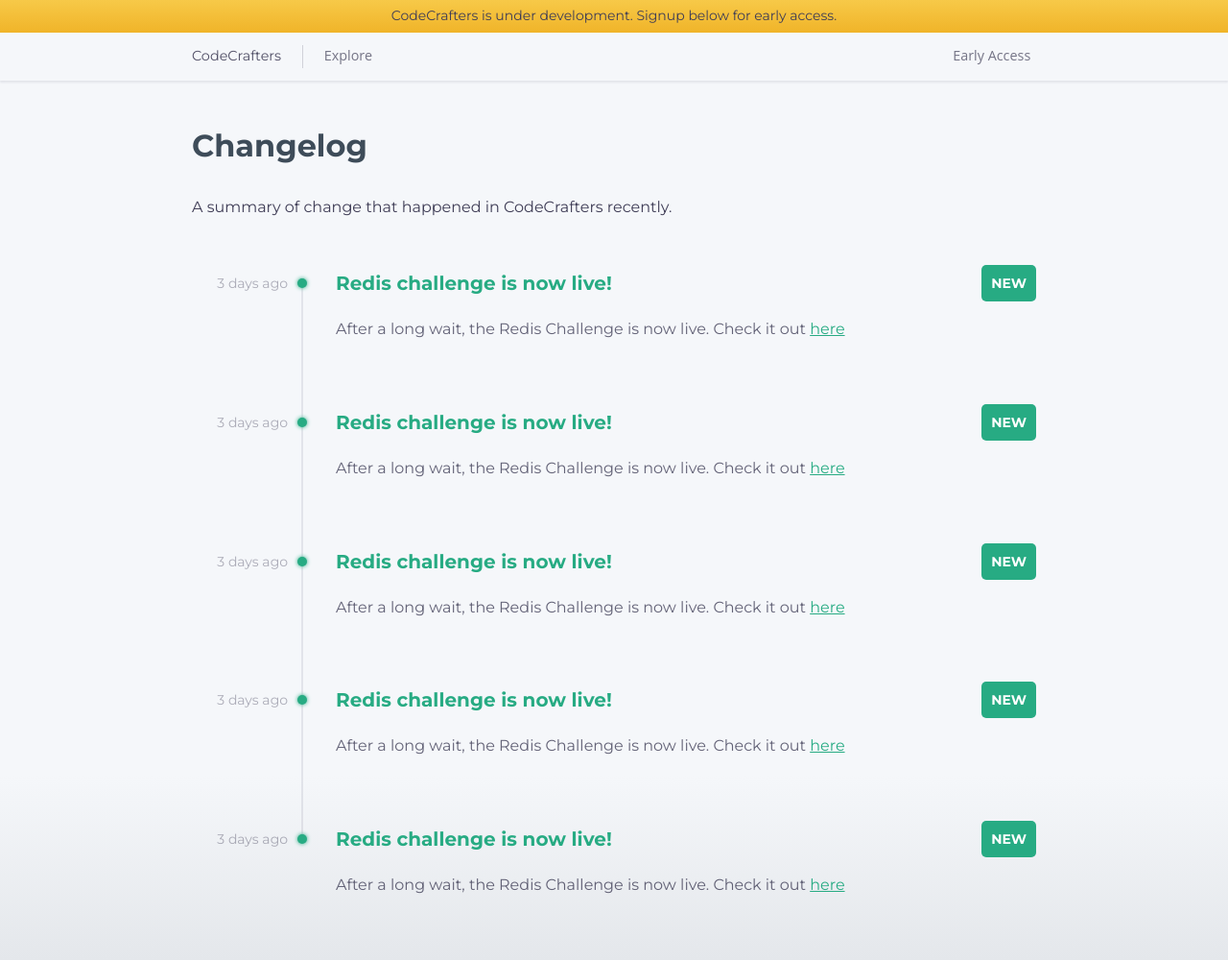
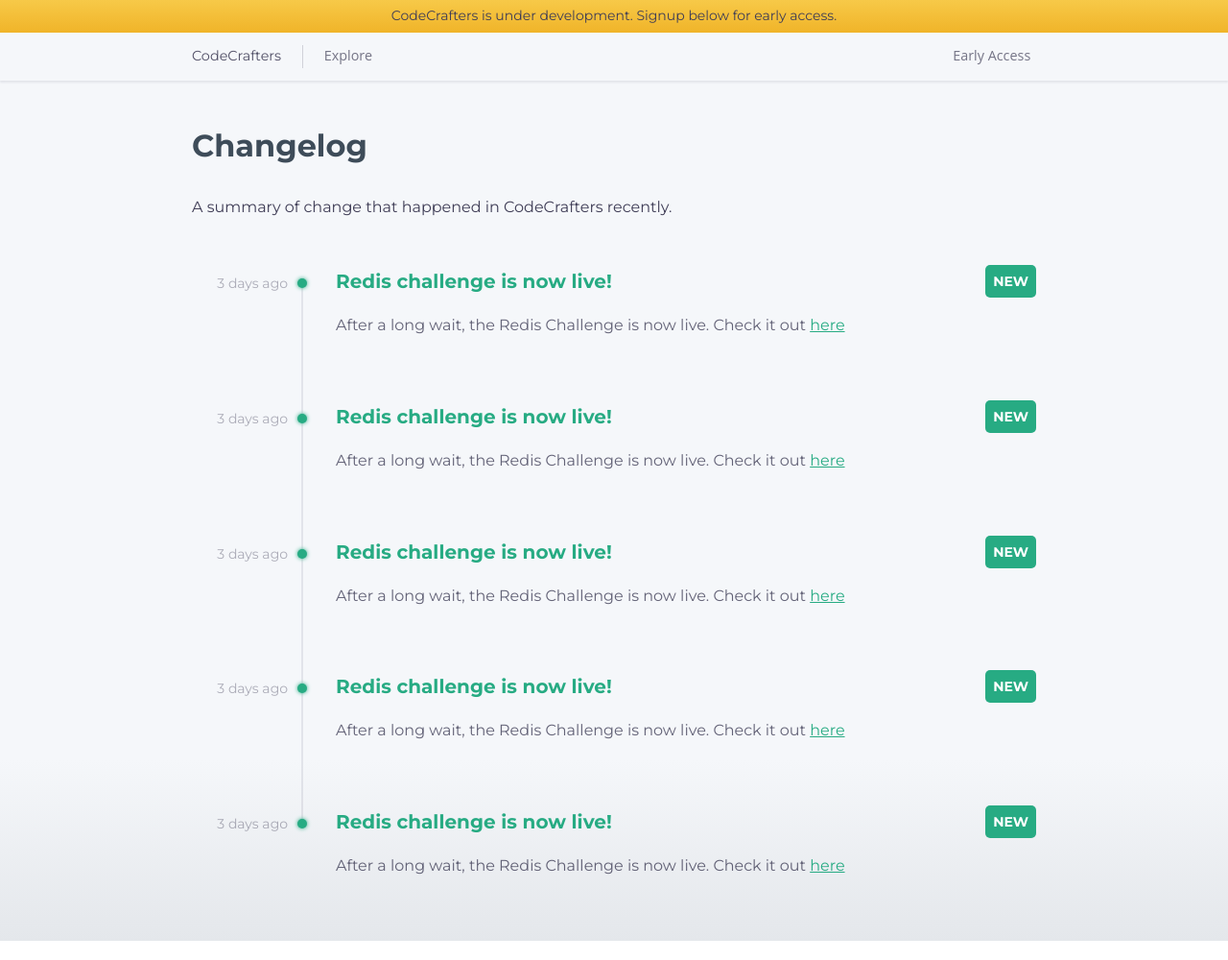
Before and after one commit to tapankavasthi/alpha-landing, a Jekyll site: the page built from changelog.html, in a window 1280 px wide. Shown: the whole page at 96% size. Built offline with Jekyll 4.4.1, drawn with Linux system fonts in a browser that asks for light colours.

Commit message:
Changelog design

```diff
--- a/changelog.html
+++ b/changelog.html
@@ -18,12 +18,13 @@
                 <div class="changelog-entry">
                     <div class="timeline-box-container">
                         <div class="timeline-box">
-                            <div class="time">
-                                3 days ago
+                            <div class="time-box">
+                                <div class="time">
+                                    3 days ago
+                                </div>
                             </div>
                             <div class="dot-box">
                                 <div class="dot">
-
                                 </div>
                             </div>
                         </div>
--- a/css/style.css
+++ b/css/style.css
@@ -835,7 +835,7 @@
 
 .changelog-entry .timeline-box-container:before {
     position: absolute;
-    left: 114px;
+    right: 34px;
     height: 2000px;
     content: "";
     width: 2px;
@@ -857,18 +857,7 @@
 
 .changelog-entry .text-box .title-box {
     display: flex;
-    align-items: center;
     margin-bottom: 1em;
-}
-
-.changelog-entry .text-box .title-box .label {
-    color: white;
-    background: #27AB83;
-    border-radius: 5px;
-    padding: 10px 10px;
-    font-weight: bold;
-    text-transform: uppercase;
-    font-size: 14px;
 }
 
 .changelog-entry .title {
@@ -880,10 +869,21 @@
 }
 
 .changelog-entry .time {
-    font-size: 14px;
     text-align: right;
 
     color: rgba(63, 61, 86, 0.4);
+}
+
+.changelog-entry .time-box {
+    min-height: 38px;
+    display: flex;
+    align-items: center;
+}
+
+.changelog-entry .dot-box {
+    height: 38px;
+    display: flex;
+    align-items: center;
 }
 
 .changelog-entry .dot {
@@ -896,15 +896,6 @@
 
     margin-right: 30px;
     margin-left: 10px;
-}
-
-.changelog-entry .timeline-box {
-    display: flex;
-    height: 38px;
-    align-items: center;
-    justify-content: flex-end;
-    width: 150px;
-    position: relative;
 }
 
 .changelog-entry .text-box {
@@ -920,3 +911,65 @@
 
     color: rgba(63, 61, 86, 0.8);
 }
+
+.changelog-entry .text-box .title-box .label {
+    color: white;
+    background: #27AB83;
+    border-radius: 5px;
+    padding: 10px 10px;
+    font-weight: bold;
+    text-transform: uppercase;
+}
+
+.changelog-entry .text-box .title-box .label {
+    font-size: 12px;
+    padding: 8px;
+}
+
+
+.changelog-entry .timeline-box {
+    display: flex;
+    justify-content: flex-end;
+    position: relative;
+}
+
+.changelog-entry .timeline-box {
+    width: 90px;
+}
+
+.changelog-entry .text-box .title-box {
+    flex-direction: column;
+    align-items: start;
+}
+
+.changelog-entry .text-box .title-box .title {
+    margin-bottom: 7px;
+    margin-top: 7px;
+}
+
+.changelog-entry .time {
+    font-size: 12px;
+}
+
+@media only screen and (min-width: 900px) {
+    .changelog-entry .timeline-box {
+        width: 150px;
+    }
+
+    .changelog-entry .text-box .title-box {
+        flex-direction: row;
+        align-items: center;
+    }
+
+    .changelog-entry .text-box .title-box .title {
+        margin-bottom: 0;
+        margin-top: 0;
+    }
+    .changelog-entry .time {
+        font-size: 14px;
+    }
+
+    .changelog-entry .text-box .title-box .label {
+        font-size: 14px;
+    }
+}
```
